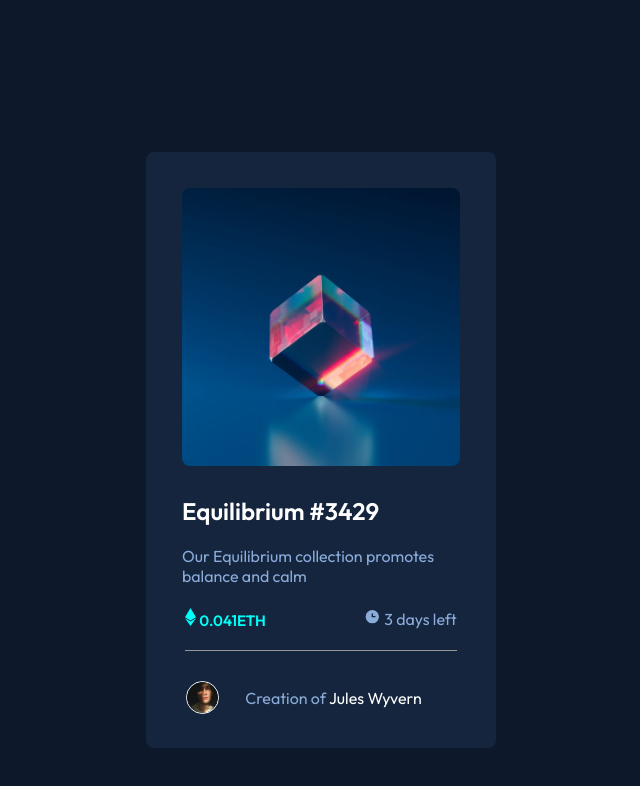
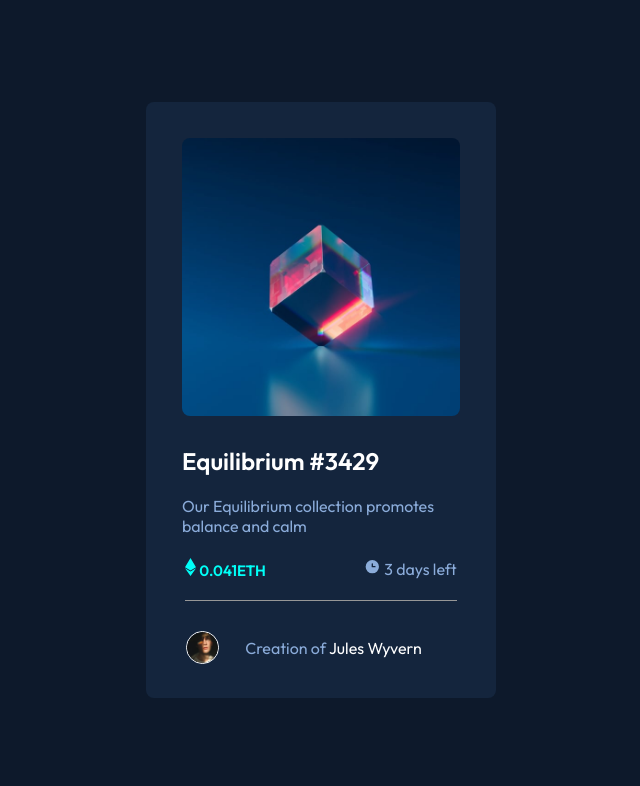
Before and after one commit to yerti/NFT-preview-card-component, a plain HTML site: page index.html in a window 1280 px wide. Shown: the whole page, without its empty margins (319-959 px from the left). Drawn offline with Linux system fonts and the light colour scheme.

Commit message:
Fix: remove margin from body

```diff
--- a/style.css
+++ b/style.css
@@ -122,9 +122,6 @@ figure:hover > .image-view { /* hover effect for equilibrium image */
 }
 
 @media screen and (min-width: 700px) {
-    body {
-        margin: 50px;
-    }
     .content-card {
         width: 350px;
         height: 596px;
```
